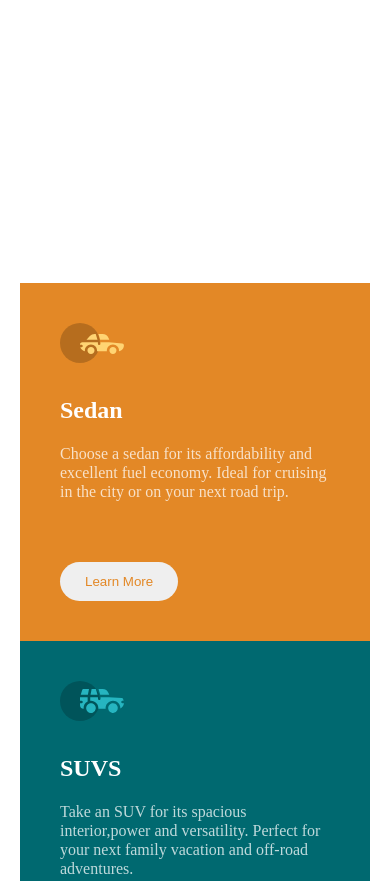
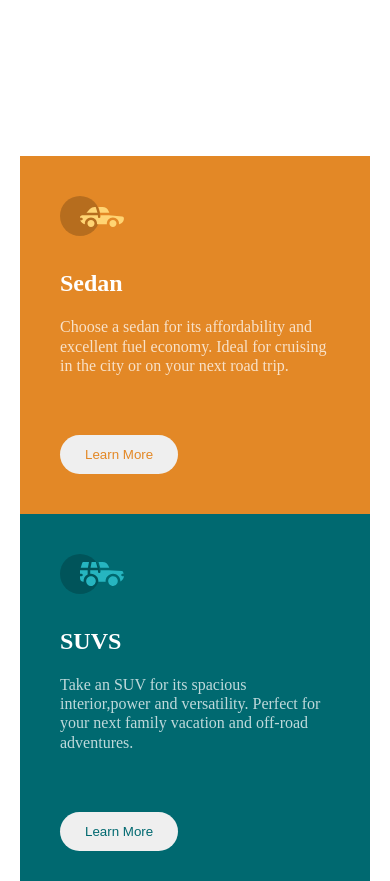
Before and after one commit to shashankrk46/3columncard, a plain HTML site: page index.html in a window 390 px wide. Shown: the top 881 px of the page. Drawn offline with Linux system fonts and the light colour scheme.

Commit message:
updated height in mobile mode

```diff
--- a/style.css
+++ b/style.css
@@ -78,6 +78,10 @@ button {
   }
 }
 @media (max-width: 600px) {
+  body {
+    height: 80vh;
+    padding: 0px 20px;
+  }
   .container {
     grid-template-columns: 190px 190px 190px;
     height: 280px;
@@ -91,6 +95,7 @@ button {
 }
 @media (max-width: 500px) {
   body {
+    height: 70vh;
     padding: 0px 20px;
   }
   .container {
```
